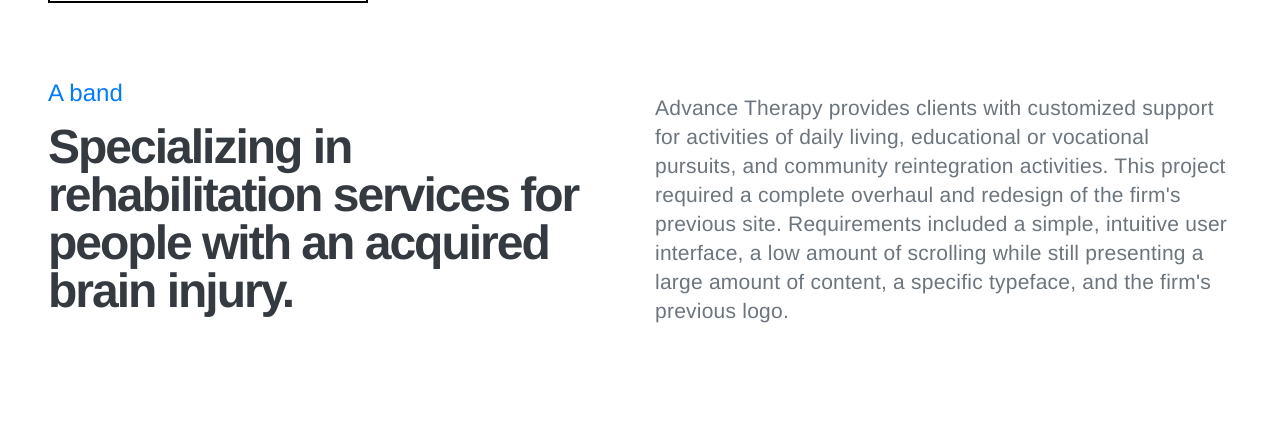
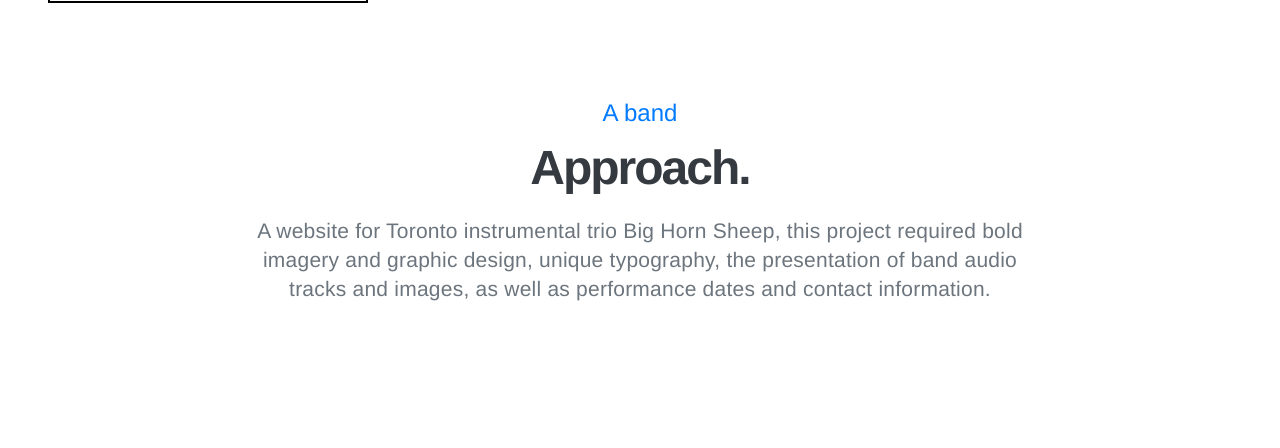
Before and after one commit to masonmedia/masonmedia-swup, a PHP site: page /work/bhs.php in a window 1280 px wide. Shown: the part 749-1197 px from the top of the page. Run offline with PHP 8.4, Linux system fonts and the light colour scheme.

Commit message:
Added macbook banner img to at and bhs pages, added font awesome angle right to index links, updates to copy on writing page

```diff
--- a/work/at.php
+++ b/work/at.php
@@ -9,7 +9,7 @@
     <!--jumbotron-->
 
     <div role="banner" class="container-fluid bg-black p-0">
-        <div class="row d-flex min-700-lg relative py-5">
+        <div class="row d-flex min-100 min--100 relative text-light py-5">
             <img class="img-full absolute z-0 left-0 up up-med lazy" src="/assets/img/at-macbook-3D-angle.jpg" alt="Andrew Mason Portfolio: Advance Therapy">
             <div class="col-lg-5 d-flex flex-column justify-content-center align-items-start text-left p-5">
                 <h1 class="h4 mt-3">Portfolio</h1>
--- a/work/bhs.php
+++ b/work/bhs.php
@@ -10,10 +10,10 @@
 
     <div role="banner" class="container-fluid bg-black p-0">
         <div class="row d-flex min-700-lg relative py-5">
-            <img class="img-full absolute z-0 left-0 up up-med lazy" data-src="/assets/img/bhs-ss-laptop.jpg" alt="Andrew Mason Portfolio: Big Horn Sheep">
+            <img class="img-full absolute z-0 left-0 up up-med lazy" data-src="/assets/img/bhs-macbook-3D-angle.jpg" alt="Andrew Mason Portfolio: Big Horn Sheep">
             <div class="col-lg-5 d-flex flex-column justify-content-center align-items-start text-left text-light p-5">
                 <h1 class="h4 mt-3 ds-black">Big Horn Sheep</h1>
-                <h2 class="site-title font-weight-bold ds-black">
+                <h2 class="site-title font-weight-bold knockout-rainbow">
                     <span class="d-table">Music</span>
                     <span class="d-table">made</span>
                     <span class="d-table">by</span>
@@ -31,13 +31,13 @@
 
         <section>
             <div id="sec-1" class="row d-flex p-5 min-500 text-secondary bg-white">
-                <div class="col-lg-6 d-flex flex-column justify-content-center align-items-start text-left">
+                <div class="offset-lg-2"></div>
+                <div class="col-lg-8 d-flex flex-column justify-content-center align-items-center text-center o-12">
                     <h2 class="h4 text-primary">A band</h2>
-                    <h3 class="section-title text-dark mb-0">Specializing in rehabilitation services for people with an acquired brain injury.</h3>
+                    <h3 class="section-title text-dark mb-0">Approach.</h3>
+                    <p class="p-big pt-3 m-0">A website for Toronto instrumental trio Big Horn Sheep, this project required bold imagery and graphic design, unique typography, the presentation of band audio tracks and images, as well as performance dates and contact information.</p>
                 </div>
-                <div class="col-lg-6 d-flex flex-column justify-content-center align-items-start text-left o-12">
-                    <p class="p-big pt-3 m-0">Advance Therapy provides clients with customized support for activities of daily living, educational or vocational pursuits, and community reintegration activities. This project required a complete overhaul and redesign of the firm's previous site. Requirements included a simple, intuitive user interface, a low amount of scrolling while still presenting a large amount of content, a specific typeface, and the firm's previous logo.</p>
-                </div>
+                <div class="offset-lg-2"></div>
             </div>
         </section>
 
@@ -57,7 +57,7 @@
                 <div class="col-lg-8 d-flex flex-column justify-content-center align-items-center text-center p-5">
                     <h2 class="h4 text-primary">A sound</h2>
                     <h3 class="section-title text-dark mb-0">Design solution.</h3>
-                    <p class="p-big pt-3 m-0">The design solution consisted of a one-page layout with animated dropdown sections that hide and reveal textual content. It features a side-canvas animated menu, smooth-scrolling navigation between sections, a reworked and expanded color palette, updated, modernized branding, and image sourcing based on industry-related themes.</p>
+                    <p class="p-big pt-3 m-0">The design solution consisted of a Single Page Application (SPA) approach using AngularJS and Bootstrap 4. It features animated page transitions, embedded soundcloud audio tracks, a pinterest-style image lightbox gallery, Bootstrap modals to showcase performance dates and band posters (also of Mason Media design), with unique banner images and branding. The site was also an exercise in Atomic CSS, with an effort to limit styles to native Bootstrap 4 classes.</p>
                 </div>
                 <div class="offset-lg-2"></div>
             </div>
@@ -77,8 +77,8 @@
             <div class="offset-lg-2"></div>
             <div class="col-lg-8 d-flex flex-column justify-content-center align-items-center text-center p-5">
                 <h2 class="h4 text-primary">A vision</h2>
-                <h3 class="section-title text-dark mb-0">Frameworks, libraries, and specs.</h3>
-                <p class="p-big pt-3 m-0">The site is built with HTML5, CSS3, Flexbox, Bootstrap 3, jQuery, and included UI/UX design, copywriting and editing, color palette development, photo sourcing, installation, as well as ongoing maintenance and tech support.</p>
+                <h3 class="section-title text-dark mb-0">Tech Specs.</h3>
+                <p class="p-big pt-3 m-0">The site is built with HTML5, CSS3, Bootstrap 4, and AngularJS. It also required UX/UI design, copywriting, graphic design, color palette development, image/logo creation, and a Facebook band page design.</p>
                 <a class="p-btn text-primary mt-3" href="http://bighornsheepband.com" target="_blank">Find out more</a>
             </div>
             <div class="offset-lg-2"></div>
--- a/writing.php
+++ b/writing.php
@@ -38,7 +38,7 @@ include 'includes/header.php';
                     <h2 class="h4 text-primary">Copywriting</h2>
                     <h3 class="section-title text-dark mb-0">Entertaining, easy-reading copy for all occasions. Almost.</h3>
                     <!--<p class="p-big pt-3 m-0">I believe in the power of design to inspire, shift mindsets, create positivity, and unleash joy. Every day, I work to improve, grow, take risks, and outdo what I did the day before.</p>-->
-                    <p class="p-big pt-3 m-0">I stive to write engaging, fast-paced content that's creative and entertaining, with a focus on humour and originality. I have broad experience with short and long form writing, in a range of topics from music, to fashion, fitness, food/cooking, lifestyle, design, real estate, and business. While I tailor content to each project's specific needs, I try to inject a sense of humour, lightness, creativity, and as always, grammatical correctness in everything I do.</p>
+                    <p class="p-big pt-3 m-0">I stive to write engaging, fast-paced content that's creative and entertaining, with a focus on humour and originality. I have broad experience with short and long form writing on a range of topics from music, to fashion, fitness, food/cooking, lifestyle, design, real estate, and business. While I tailor content to each project's specific needs, I try to inject a sense of humour, lightness, creativity, and as always, SEO and grammatical correctness in everything I do.</p>
                 </div>
                 <div class="offset-lg-2"></div>
             </div><!--end row-->
@@ -80,8 +80,8 @@ include 'includes/header.php';
             <div class="offset-lg-2"></div>
             <div class="col-lg-8 d-flex flex-column justify-content-center align-items-center text-center p-5">
                 <h2 class="h4 text-primary">Editing</h2>
-                <h3 class="section-title text-dark mb-0">Cats. dogs, and babies: it's Tuesday!</h3>
-                <p class="p-big pt-3 m-0">From corrections to grammar and spelling, to improved style, readability and user experience, I specialize in editing, parsing, and revitalizing existing written content. I aim for text that's fast-moving, easy to read, and grammatically correct. I also focus on packaging and preparing copy for online/web presentation.</p>
+                <h3 class="section-title text-dark mb-0">Cats. dogs, and babies: its Tuesday!</h3>
+                <p class="p-big pt-3 m-0">From corrections to grammar and spelling, to improved style, readability, SEO, and user experience, I specialize in editing, parsing, and revitalizing existing written content. I aim for text that's fast-moving, easy to read and grammatically correct. I also focus on packaging and preparing copy for online/web presentation.</p>
             </div>
             <div class="offset-lg-2"></div>
         </div><!--end row-->
```
Also changed, not shown: index.php (+6 -6 lines), assets/img/at-macbook-3D-angle.jpg, assets/img/bhs-macbook-3D-angle.jpg (added).
